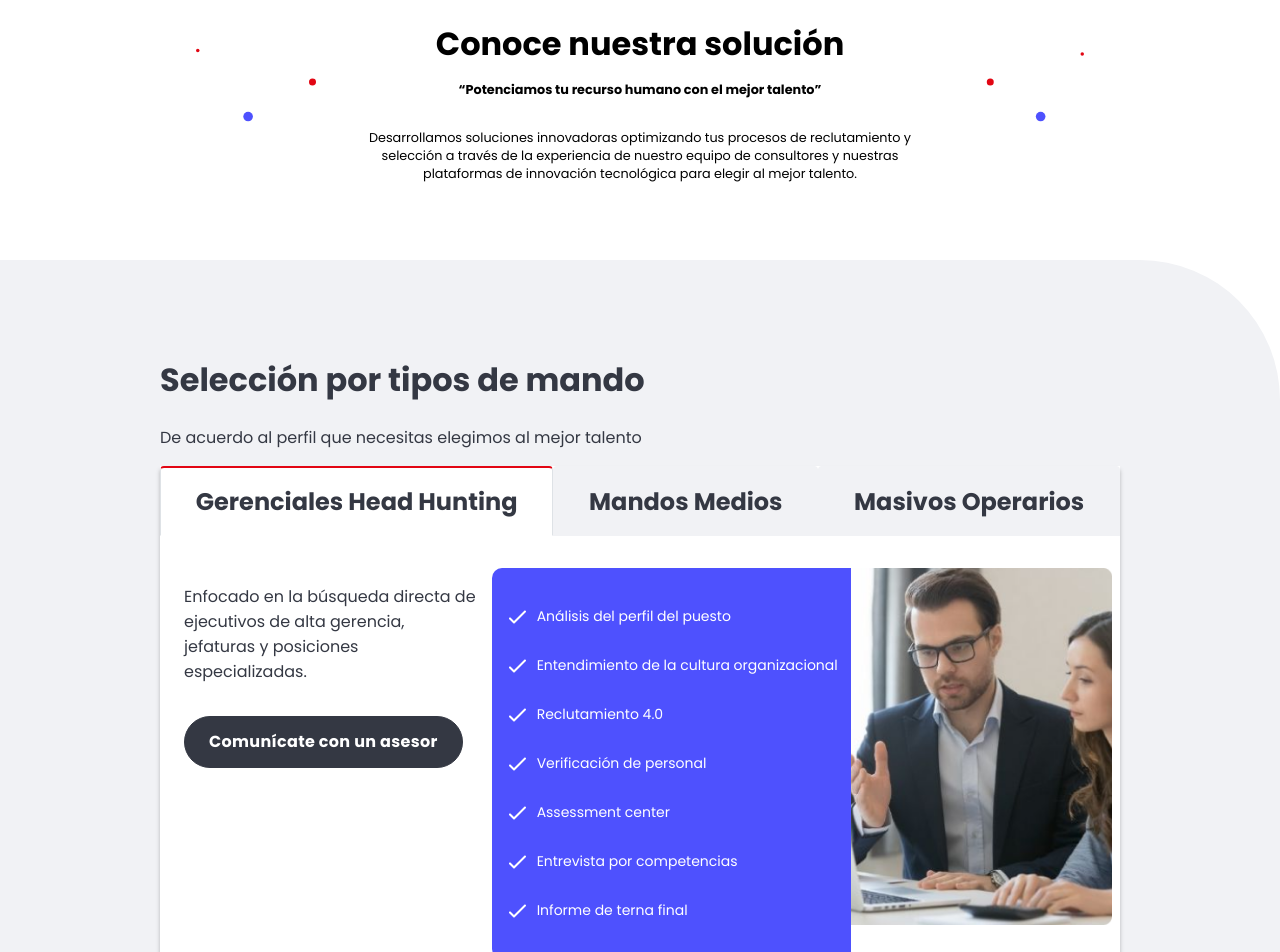
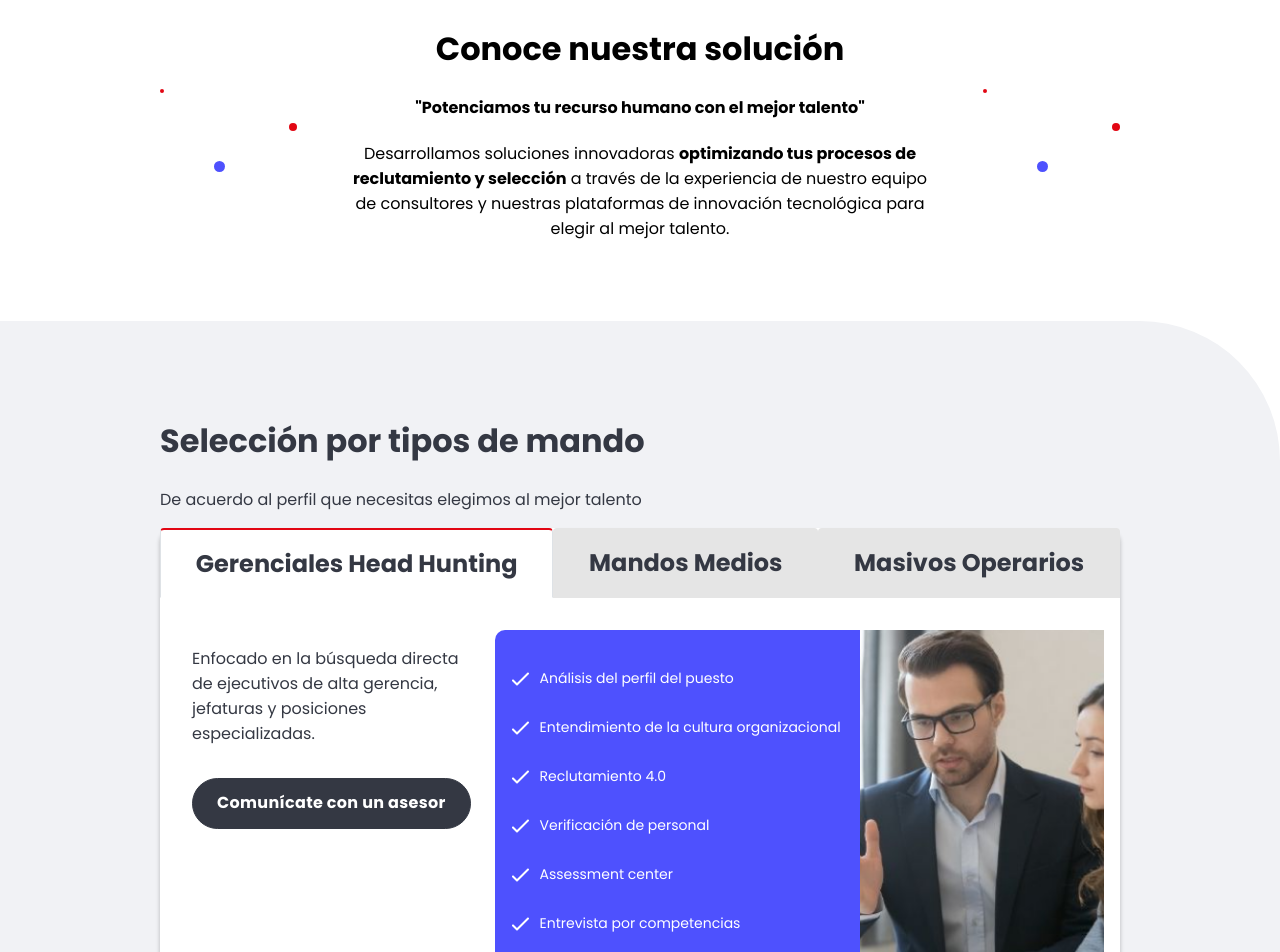
Before and after one commit to JeanC1978/webvwrificativa, a Next.js app: page /seleccion in a window 1280 px wide. Shown: the part 540-1492 px from the top of the page. Built offline with nearby package versions, Linux system fonts and the light colour scheme.

Commit message:
feat: section-our-solutions

```diff
--- /dev/null
+++ b/components/SectionOurSolutions.js
@@ -0,0 +1,39 @@
+import React from 'react'
+import Image from "next/image";
+import PointSVG from "../public/images/page-seleccion/point.svg";
+import CheckSVG from "../public/images/page-seleccion/check-icon.svg";
+
+export function SectionOurSolutions({ title, subtitle = null, description, card = null }) {
+
+
+    return (
+        <div className={`section-our-solutions ${card ? 'grid-card' : ''}`}>
+            <div className="section-our-solutions__pointStart">
+                <Image src={PointSVG} />
+            </div>
+            <div className="section-our-solutions__content">
+                <h1>{title}</h1>
+                {
+                    subtitle &&
+                    <h4>{subtitle}</h4>
+                }
+                <p>{description}</p>
+            </div>
+            {
+                card &&
+                <div className="section-our-solutions__card">
+                    <div className="section-our-solutions__card__icon">
+                        <Image src={CheckSVG} />
+                    </div>
+                    <div className="section-our-solutions__card__text">
+                        <p>Nuestros servicios se encuentran contemplados dentro de nuestro Marco Jurídico basado en la <b>Ley Protección de Datos Personales Nº 29733</b> como respaldo y garantía para protección de nuestros clientes.</p>
+                    </div>
+                </div>
+            }
+            <div className="section-our-solutions__pointFinish">
+                <Image src={PointSVG} />
+            </div>
+
+        </div>
+    )
+}
--- a/pages/seleccion.js
+++ b/pages/seleccion.js
@@ -7,6 +7,7 @@ import { TabVertical } from "../components/TabVertical";
 import { ButtonBlack } from "../components/ButtonBlack";
 import { Textsolutions } from '../components/TextSolutions';
 import { Navigation } from '../components/Navigation';
+import { SectionOurSolutions } from '../components/SectionOurSolutions';
 
 //imagenes
 import seleccionBanner from "../public/images/pages/seleccion-banner.png";
@@ -61,12 +62,17 @@ const SELECTION_TYPE_COMMAND_TAB = [
     },
 ]
 
+const SECTION_SOLUTIONS_TITLE = "Conoce nuestra solución"
+const SECTION_SOLUTIONS_SUBTITLE = '"Potenciamos tu recurso humano con el mejor talento"'
+const SECTION_SOLUTIONS_DESCRIPTION = <>Desarrollamos soluciones innovadoras <b>optimizando tus procesos de reclutamiento y selección</b> a través de la experiencia de nuestro equipo de consultores y nuestras plataformas de innovación tecnológica para elegir al mejor talento.</>;
+
 export default function Seleccion(props) {
 
     return (
         <Layout>
             <Banner title="Selección" icon={seleccionIcon} description={text} bannerImg={seleccionBanner} />
-            <Textsolutions />
+            <SectionOurSolutions title={SECTION_SOLUTIONS_TITLE} subtitle={SECTION_SOLUTIONS_SUBTITLE} description={SECTION_SOLUTIONS_DESCRIPTION} />
+            {/* <Textsolutions /> */}
             <div className="seleccion-tab-container">
                 <TabVertical title={TITLE} subtitle={SUBTITLE} defaultActiveKey="first">
                     {
@@ -87,7 +93,7 @@ export default function Seleccion(props) {
                                             ))}
                                         </div>
                                         <div className="seleccion-tab-item__columnTwo__img">
-                                            <Image src={item.img} />
+                                            <Image src={item.img} layout="fill" objectFit="cover" />
                                         </div>
                                     </div>
                                 </div>
--- a/pages/verificacion.js
+++ b/pages/verificacion.js
@@ -7,6 +7,7 @@ import { TabContainer } from "../components/TabContainer";
 import { TabVertical } from "../components/TabVertical";
 import { Textsolutionsblue } from '../components/Textsolutionsblue';
 import { Navigation } from '../components/Navigation';
+import { SectionOurSolutions } from '../components/SectionOurSolutions';
 
 //Images
 import verificacionBanner from "../public/images/pages/verificacion-banner.png";
@@ -30,12 +31,15 @@ const SERVICE_VERIFICATIONS_ITEMS = [
 const TITLE = "Servicio de Verificaciones"
 const text = "Valida la información de tus postulantes y colaboradores con nuestras verificaciones de personal."
 
+const SECTION_SOLUTIONS_TITLE = "Conoce nuestra solución"
+const SECTION_SOLUTIONS_DESCRIPTION = <>Contamos con más de <b>1'000.000.00</b> de consultas realizadas a nivel nacional, a través de nuestros Filtros de Verificación.</>;
+
 export default function Verificacion() {
 
     return (
         <Layout>
             <Banner title="Selección" icon={verificacionIcon} description={text} bannerImg={verificacionBanner} />
-            <Textsolutionsblue />
+            <SectionOurSolutions title={SECTION_SOLUTIONS_TITLE} description={SECTION_SOLUTIONS_DESCRIPTION} card />
             <div className="verification-tab-container">
                 <div className="verification-tab-container__content">
                     <div className="verification-tab-container__content__desktop">
--- a/styles/App.scss
+++ b/styles/App.scss
@@ -64,3 +64,6 @@
 
 //navigation
 @import 'navigation';
+
+//navigation
+@import 'section_our_solutions';
--- a/styles/avatar_with_bg.scss
+++ b/styles/avatar_with_bg.scss
@@ -1,8 +1,9 @@
 .avatar-container{
-    // width: 20%;
+    width: 100%;
     // height: 173px;
     background-image: url("/images/consultiva/avatar-bg.svg");
     background-repeat: no-repeat;
-    // background-size: cover;
+    background-size: contain;
     background-position: center;
+    text-align: center;
 }
--- a/styles/consultiva.scss
+++ b/styles/consultiva.scss
@@ -14,10 +14,12 @@
 .item-card-tab{
     margin: 0.5rem 1rem;
     padding: 0 0 0 2rem;
+    min-height: 300px;
     background: $color_backgrey;
     display: grid;
     grid-gap: 1rem;
     grid-template-columns: 65% 35%;
+    border-radius: 10px;
     &__text{
         display: flex;
         flex-direction: column;
@@ -31,13 +33,21 @@
             color:$color_parrafo;
         }
     }
+    &__img{
+        position: relative;
+        div{
+            border-top-right-radius: 10px;
+            border-bottom-right-radius: 10px;
+        }
+    }
 }
 
 .section_who_expose{
     width: $with_content;
     margin: 4rem auto;
     display: grid;
-    grid-auto-flow: column;
+    grid-template-columns: 1fr 1fr 1fr 1fr;
+    grid-gap: 3rem;
     &__card{
         display: flex;
         flex-direction: column;
@@ -78,16 +88,17 @@
     }
 
     .section_who_expose{
-        width: 100%;
-        margin: 1rem auto;
+        width: 90%;
+        margin-left: 2rem;
         display: grid;
-        grid-auto-flow: column;
+        grid-template-columns: 1fr 1fr 1fr 1fr;
+        // grid-auto-flow: column;
         scroll-snap-type: x mandatory;
         overscroll-behavior-x: contain;
         overflow-x: scroll;
     &__card{
         scroll-snap-align: center;
-        width: 74vw;
+        width: 60vw;
         max-width: none;
     }
     }
--- a/styles/page_seleccion.scss
+++ b/styles/page_seleccion.scss
@@ -5,11 +5,14 @@
     padding: 1rem 0;
     background: $color_backgrey;
     border-radius: 0px 140px 0px 0px;
+    .nav-tabs .nav-item{
+        background: #E5E5E5;
+    }
     // background-color: #fff;
 }
 
 .seleccion-tab-item{
-    padding: 1rem 1.5rem;
+    padding: 1rem 2rem;
     display: grid;
     grid-template-columns: 32% 68%;
     grid-gap: 1rem;
@@ -20,13 +23,18 @@
     }
     &__columnTwo{
         display: grid;
-        grid-auto-flow: column;
+        grid-template-columns: 60% 40%;
+        // grid-auto-flow: column;
         grid-template-rows: 1fr;
         &__list{
             color:#fff;
             background: $color_blue;
             padding: 1.5rem 0.8rem;
             border-radius: 10px 0 0 10px;
+        }
+        &__img{
+            position: relative;
+
         }
     }
 }
--- /dev/null
+++ b/styles/section_our_solutions.scss
@@ -0,0 +1,77 @@
+@import "variables";
+@import "mixins";
+
+.grid-card{
+    grid-template-rows: 1fr 1fr;
+}
+
+.section-our-solutions{
+    width: $with_content;
+    margin: 4rem auto;
+    display: grid;
+    grid-gap: 1rem;
+    grid-auto-flow: column;
+    // grid-template-rows: 1fr 1fr;
+    &__pointStart{
+        display: flex;
+        align-items: center;
+        grid-column: 1/2;
+        grid-row: 1/2;
+    }
+    &__content{
+        text-align: center;
+        margin: 0 2rem;
+        grid-column: 2/3;
+        grid-row: 1/2;
+    }
+    &__pointFinish{
+        display: flex;
+        align-items: center;
+        grid-column: 3/4;
+        grid-row: 1/2;
+    }
+    &__card{
+        grid-column: 2/3;
+        grid-row: 2/3;
+        background: $color_blue;
+        border-radius: 10px;
+        padding: 1rem;
+        display: grid;
+        grid-template-columns: 10% 90%;
+        color: #fff;
+        &__icon{
+            display: flex;
+            align-items: center;
+        }
+        &__text{
+            display: flex;
+            align-items: center;
+        }
+    }
+}
+
+@include mediaMovil(){
+    .section-our-solutions{
+        width: 85vw;
+        display: flex;
+        flex-direction: column;
+        &__pointStart{
+            justify-content: center;
+        }
+        &__content{
+            text-align: center;
+            margin: 0;
+            h1{
+               font-size: 35px;
+               line-height: 115%;
+            }
+        }
+        &__card{
+            display: flex;
+            flex-direction: column;
+        }
+        &__pointFinish{
+            justify-content: center;
+        }
+    }
+}
--- a/styles/tab_vertical.scss
+++ b/styles/tab_vertical.scss
@@ -8,6 +8,7 @@
     color: $color_text_primary;
     &__container{
         box-shadow: 0px 4px 4px rgba(0, 0, 0, 0.25);
+        border-radius: 10px;
         background-color: #fff;
         .nav-tabs{
             .nav-item {
```
Also changed, not shown: pages/consultiva.js (+8 -3 lines), pages/evaluativa.js (+8 -3 lines), public/images/page-seleccion/check-icon.svg (added), public/images/page-seleccion/point.svg (added).
